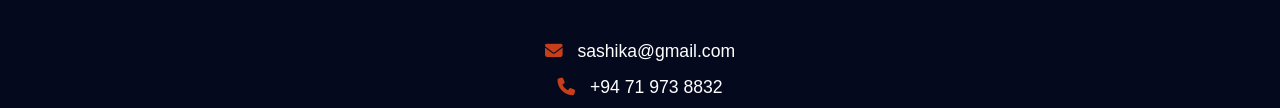
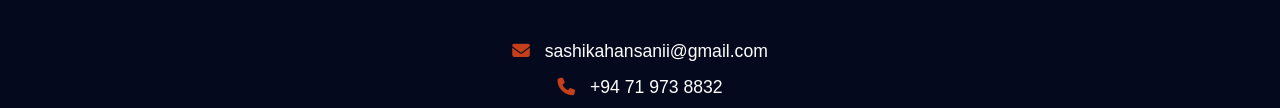
Before and after one commit to Sashika71/My-portfolio, a plain HTML site: page index.html in a window 1280 px wide. Shown: the part 3887-3995 px from the top of the page. Drawn offline with nearby package versions, Linux system fonts and the light colour scheme.

Commit message:
add contact info

```diff
--- a/index.html
+++ b/index.html
@@ -158,7 +158,7 @@
   <!-- Contact Info -->
   <div class="contact-info">
     <p><i class="fas fa-envelope"></i>
-      <a href="mailto:sashika@gmail.com">sashika@gmail.com</a>
+      <a href="mailto:sashika@gmail.com">sashikahansanii@gmail.com</a>
     </p>
     <p><i class="fas fa-phone"></i>
       <a href="tel:+94719738832">+94 71 973 8832</a>
```
